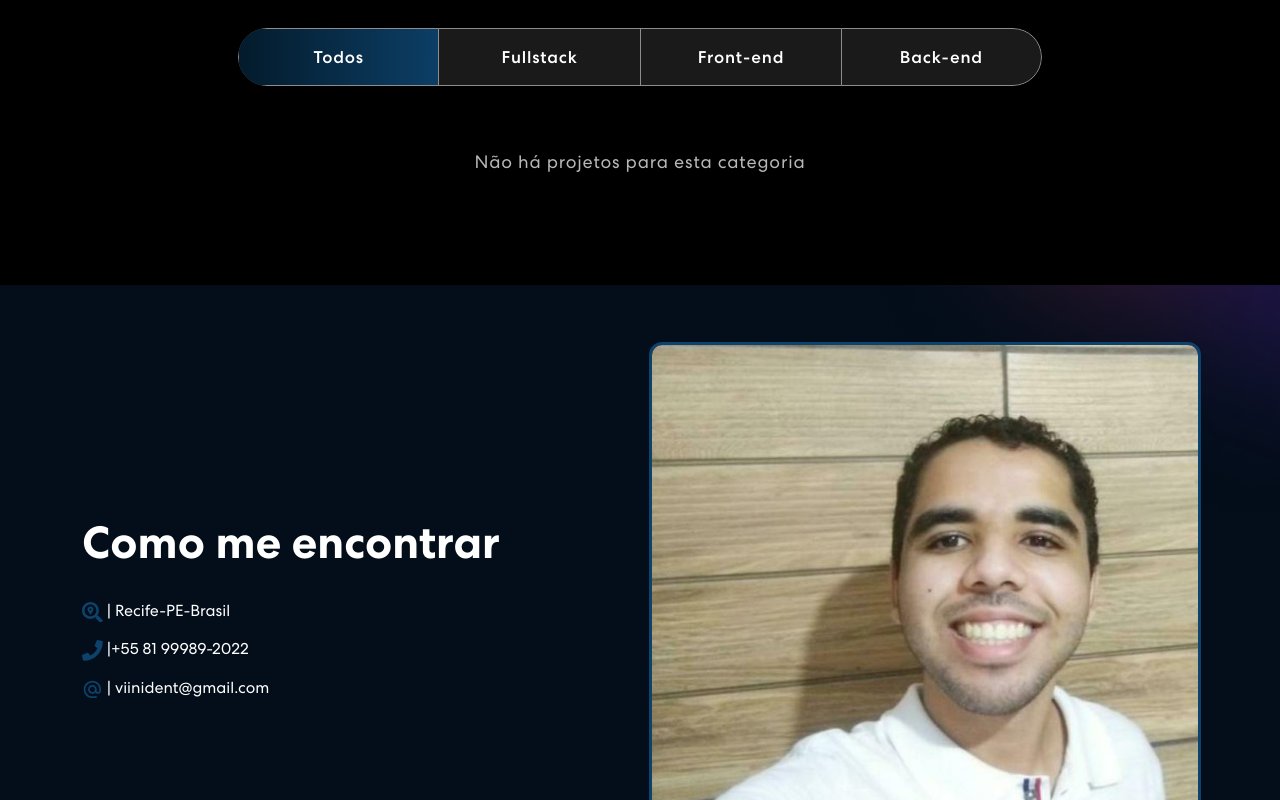
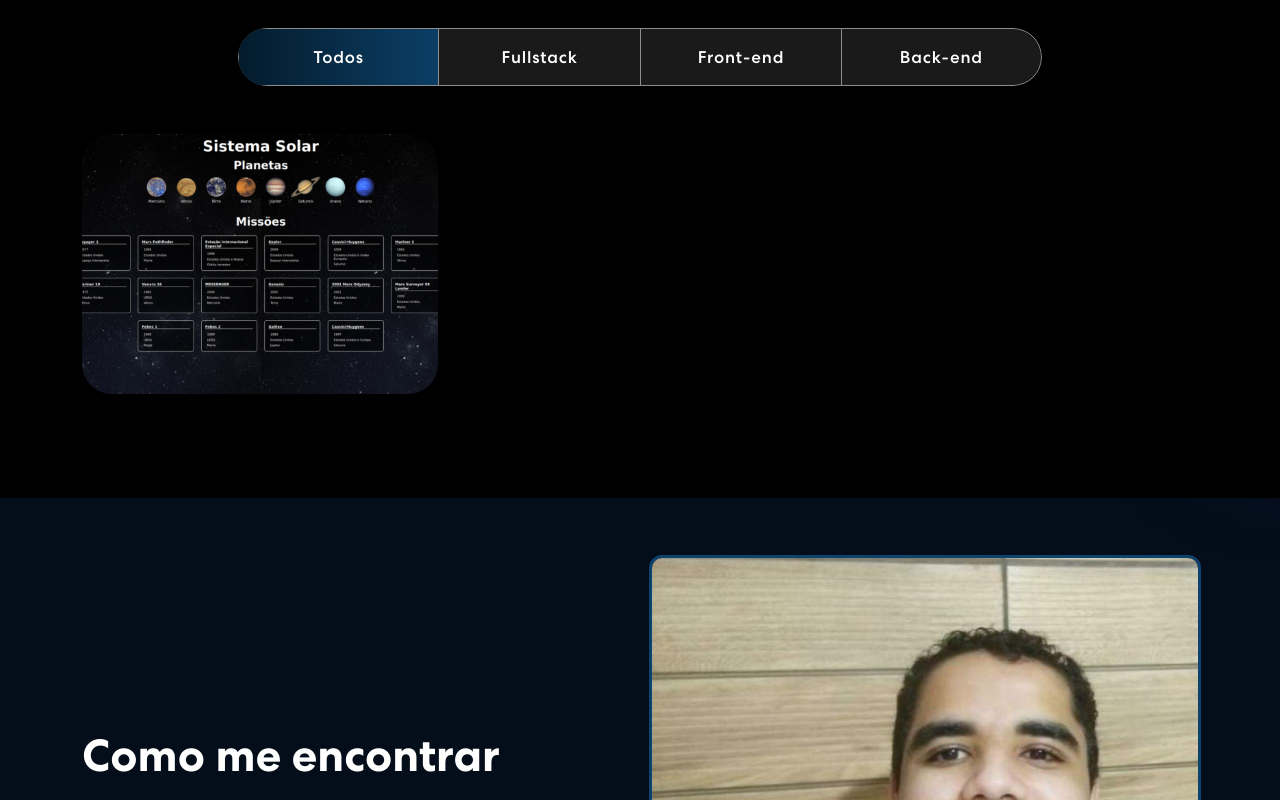
Before and after one commit to otaviovcn/otaviovcn.github.io, a React (Create React App) app: page / in a window 1280 px wide. Shown: the part 1680-2480 px from the top of the page. Built offline with nearby package versions, Linux system fonts and the light colour scheme.

Commit message:
Adiciona o project solar system

```diff
--- a/src/App.css
+++ b/src/App.css
@@ -450,18 +450,21 @@ nav.navbar .navbar-toggler[aria-expanded="true"] .navbar-toggler-icon {
   border: 1px solid rgba(255, 255, 255, 0.5);
   border-radius: 0 55px 55px 0;
 }
+.project-icons {
+  padding: 10px;
+}
 @media (max-width: 600px) {
 	.nav-link#projects-tabs-tab-first {
-    font-size: 0.75rem;
+    font-size: 0.67rem;
   }
   .nav-link#projects-tabs-tab-second {
-    font-size: 0.75rem;
+    font-size: 0.67rem;
   }
   .nav-link#projects-tabs-tab-third {
-    font-size: 0.75rem;
+    font-size: 0.67rem;
   }
   .nav-link#projects-tabs-tab-fourth {
-    font-size: 0.75rem;
+    font-size: 0.67rem;
 	}
 }
 .proj-imgbx {
@@ -472,7 +475,7 @@ nav.navbar .navbar-toggler[aria-expanded="true"] .navbar-toggler-icon {
 }
 .proj-imgbx::before {
   content: "";
-  background: linear-gradient(90.21deg, #AA367C -5.91%, #4A2FBD 111.58%);
+  background: linear-gradient(90.21deg, #031928 -5.91%, #0D426C 111.58%);
   opacity: 0.85;
   position: absolute;
   width: 100%;
--- a/src/components/ProjectCard.js
+++ b/src/components/ProjectCard.js
@@ -9,8 +9,8 @@ export const ProjectCard = ({ title, imgUrl, demoLink, repoLink, category }) =>
         <img src={imgUrl} alt={`A ${category} project`} />
         <div className="proj-txtx">
           <h4>{title}</h4>
-          <a href={repoLink}>{<FaGithub />}</a>
-          <a href={demoLink}>{<AiFillEye />}</a>
+          <a className="project-icons" href={repoLink}>{<FaGithub size="3rem" color="" />}</a>
+          <a className="project-icons" href={demoLink}>{<AiFillEye size="3rem" color="" />}</a>
         </div>
       </div>
     </Col>
--- a/src/data/index.js
+++ b/src/data/index.js
@@ -1,3 +1,5 @@
+import solarSystemPicture from "../assets/img/solar-system-capa.png";
+
 export const certificates = [
   {
     title: "Fundamentos do Desenvolvimento Web",
@@ -15,13 +17,12 @@ export const certificates = [
     link: "https://www.credential.net/d3f1b7df-64fc-4a7b-a1db-eec601661ea1#gs.zm48nf"
   }
 ]
-
 export const projects = [
-  // {
-  //   title: "Projeto 1",
-  //   imgURl: "https://templates.images.credential.net/16675888845677352988024928076562.png",
-  //   demoLink: "https://www.credential.net/2de58130-170a-4842-ac09-15d50662bf9c#gs.zm4iw2",
-  //   category: "Front-end",
-  //   repoLink: "https://www.credential.net/2de58130-170a-4842-ac09-15d50662bf9c#gs.zm4iw2"
-  // },
+  {
+    title: "Solar System",
+    imgUrl: solarSystemPicture,
+    demoLink: "https://otaviovcn.github.io/solar-system/",
+    category: "Front-end",
+    repoLink: "https://github.com/otaviovcn/solar-system"
+  },
 ];
```
Also changed, not shown: src/assets/img/solar-system-capa.png (added).
